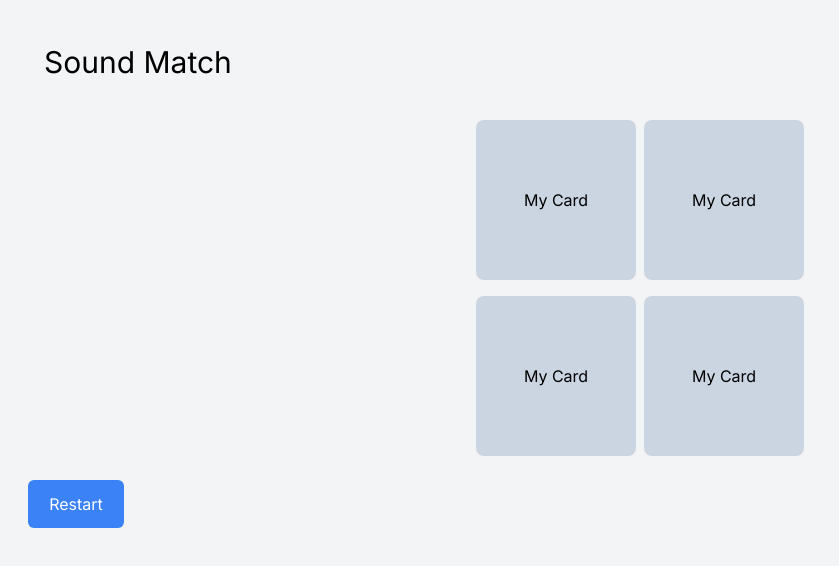
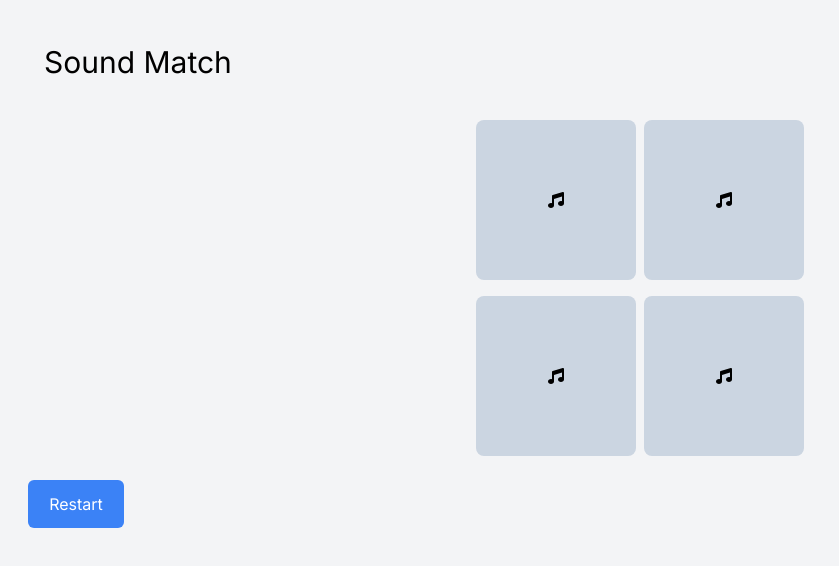
Before and after one commit to sarah-gu/sound-match, a Next.js app: page / in a window 1280 px wide. Shown: the top 566 px of the page, without its empty margins (0-839 px from the left). Built offline with nearby package versions, Linux system fonts and the light colour scheme.

Commit message:
Resetting game + adding music icon

```diff
--- a/app/card.js
+++ b/app/card.js
@@ -38,7 +38,8 @@ export const Card = ({currentSelection, setCurrentSelection, idx, mapping, match
 		  }`}
 		  onClick={doOnClick}
 		>
-		  My Card
+		  	<svg xmlns="http://www.w3.org/2000/svg" height="16" width="16" viewBox="0 0 512 512"><path d="M499.1 6.3c8.1 6 12.9 15.6 12.9 25.7v72V368c0 44.2-43 80-96 80s-96-35.8-96-80s43-80 96-80c11.2 0 22 1.6 32 4.6V147L192 223.8V432c0 44.2-43 80-96 80s-96-35.8-96-80s43-80 96-80c11.2 0 22 1.6 32 4.6V200 128c0-14.1 9.3-26.6 22.8-30.7l320-96c9.7-2.9 20.2-1.1 28.3 5z"/></svg>
+
 		</button>
 	  );
 
--- a/app/page.js
+++ b/app/page.js
@@ -26,6 +26,11 @@ let mapping = generateMapping();
 export default function Home() {
 	const [currentSelection, setCurrentSelection]= useState([-1,-1]);
 	const [matched, setMatched] = useState([]);
+	const refreshGame = () => {
+	 mapping = generateMapping();
+	 setCurrentSelection([-1,-1]);
+	 setMatched([]);
+	}
 	return (
 		<main className="flex flex-col h-screen w-screen bg-gray-100 p-3">
 			<div className = "text-3xl p-8">Sound Match</div>
@@ -46,7 +51,7 @@ export default function Home() {
 				</div>
 			))}
 			</div>
-			<button className = "bg-blue-500 m-4 rounded-md w-24 h-12 flex justify-center items-center text-white" onClick={() => {mapping = generateMapping() }}>Restart</button>
+			<button className = "bg-blue-500 m-4 rounded-md w-24 h-12 flex justify-center items-center text-white" onClick={refreshGame}>Restart</button>
 		</main>
 	)
 }
--- a/package.json
+++ b/package.json
@@ -9,6 +9,7 @@
     "lint": "next lint"
   },
   "dependencies": {
+    "font-awesome": "^4.7.0",
     "next": "14.0.3",
     "react": "^18",
     "react-dom": "^18"
```
Also changed, not shown: 1 other file (tests, documents, lock files or other folders).
